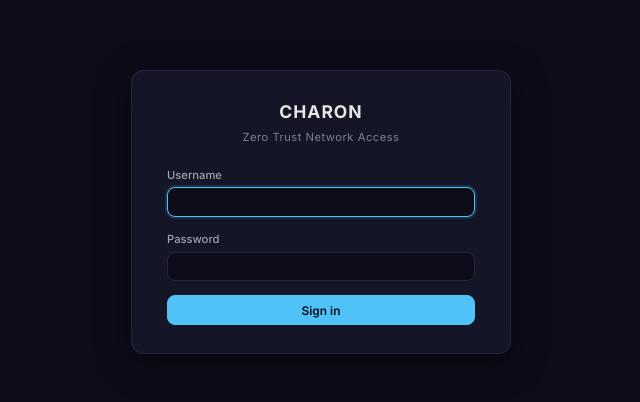
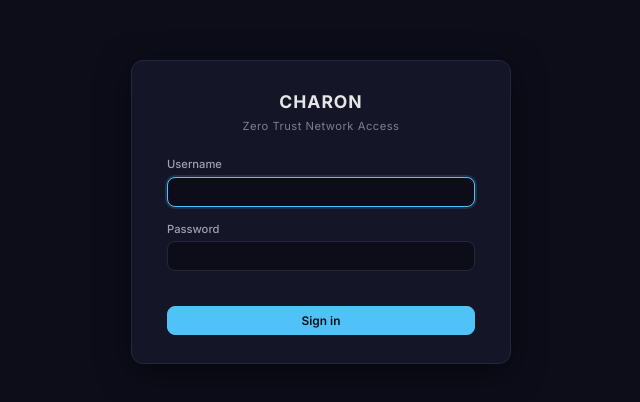
Before and after one commit to rogers-group-inc/charon, a website: page public/login.html in a window 1280 px wide. Shown: the part 188-590 px from the top of the page, without its empty margins (319-959 px from the left). Drawn offline with Linux system fonts and the light colour scheme.

Commit message:
UI: match polaris login — even out submit-button spacing
Add margin-top to the submit button so its gap from the password field
matches the username→password gap (which includes the password label).
Ports polaris commit 72b4999 to Charon (form id is loginForm here).

Co-Authored-By: Claude Opus 4.8 <noreply@anthropic.com>

```diff
--- a/public/login.html
+++ b/public/login.html
@@ -19,7 +19,11 @@
     .login-card .subtitle { text-align: center; color: var(--color-text-tertiary); font-size: 0.8rem; margin-bottom: 1.5rem; letter-spacing: 0.5px; }
     .login-error { background: rgba(255,23,68,0.12); color: var(--color-danger); border: 1px solid rgba(255,23,68,0.3); border-radius: var(--radius-md); padding: 0.5rem 0.75rem; font-size: 0.85rem; margin-bottom: 1rem; }
     .login-card .btn-primary { width: 100%; justify-content: center; }
-  </style>
+    /* Push the submit button down so its gap from the password field matches
+       the username→password gap (which also includes the password label:
+       0.8rem × 1.5 line-height + 4px label margin). */
+    #loginForm .btn-primary { margin-top: calc(0.8rem * 1.5 + 4px); }
+</style>
 </head>
 <body>
   <div class="login-wrapper">
```
